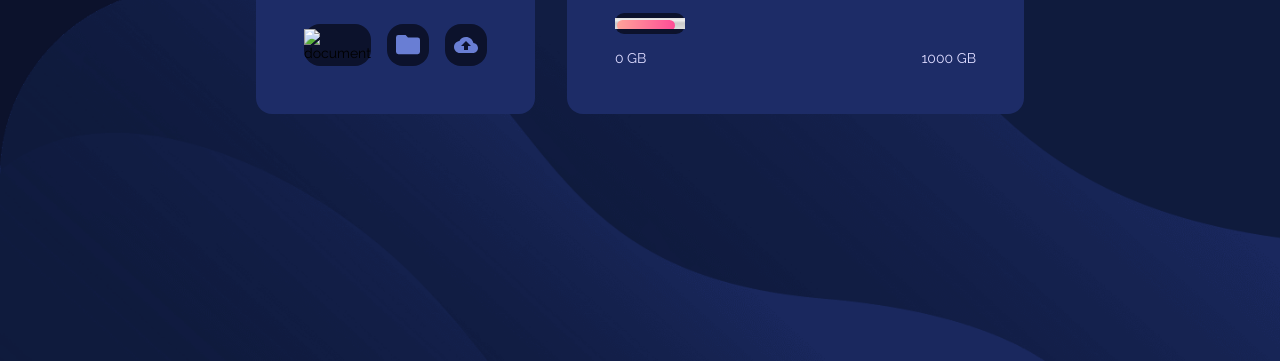
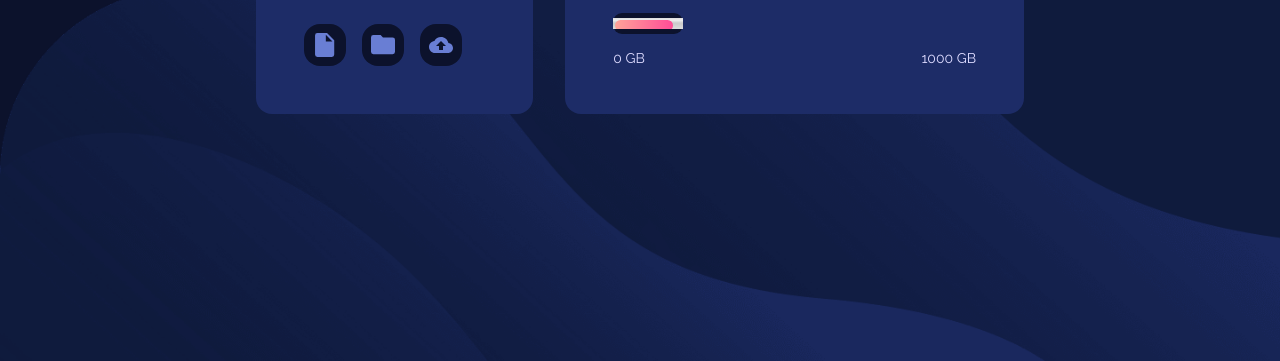
Before and after one commit to KaterinaYakovishina/fylo-data-storage-component-master, a plain HTML site: page index.html in a window 1280 px wide. Shown: the part 439-800 px from the top of the page. Drawn offline with Linux system fonts and the light colour scheme; the site is published under a folder, as on GitHub Pages, so addresses that start at the root find nothing.

Commit message:
syntax error corrected

```diff
--- a/index.html
+++ b/index.html
@@ -20,7 +20,7 @@
       <div class="fylo">
         <img src="./images/logo.svg" alt="" class="logo">
         <div class="icons">
-          <div class="frame"><img src="/images/icon-document.svg" alt="document"></div>
+          <div class="frame"><img src="./images/icon-document.svg" alt="document"></div>
           <div class="frame"><img src="./images/icon-folder.svg" alt="folder"></div>
           <div class="frame"><img src="./images/icon-upload.svg" alt="upload"></div>
         </div>
```
